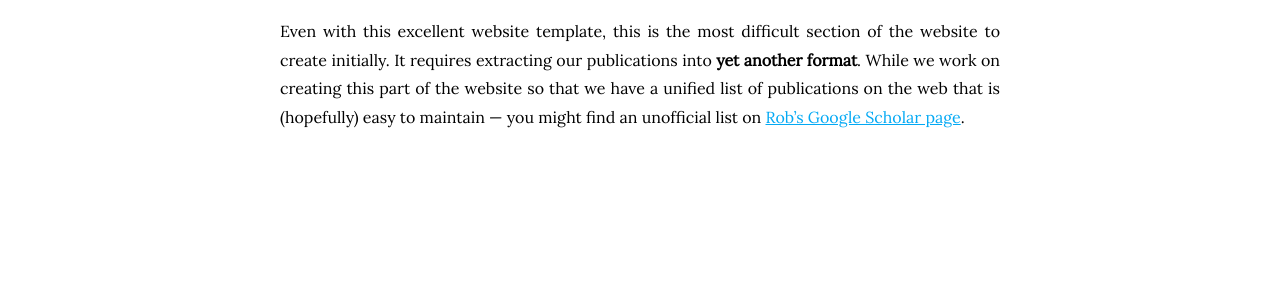
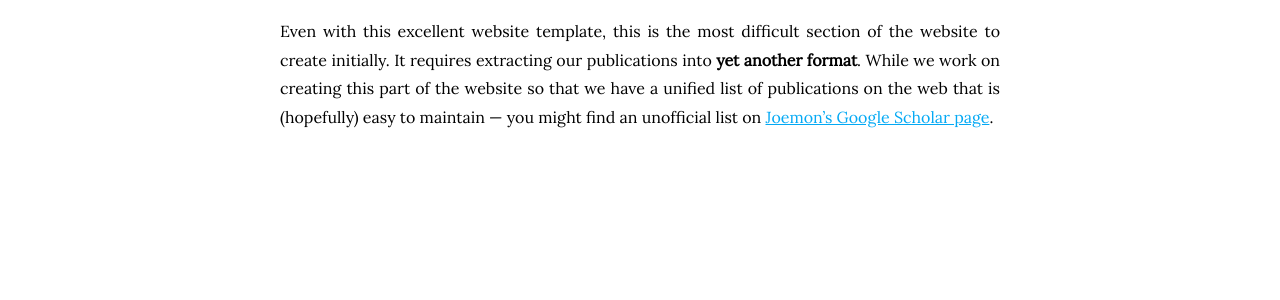
Before and after one commit to GAIR-Lab/GAIR-Lab.github.io, a Jekyll site: the page built from research/index.md, in a window 1280 px wide. Shown: the part 240-540 px from the top of the page. Built offline with Jekyll 4.4.1, drawn with Linux system fonts in a browser that asks for light colours; nearby versions of some CDN libraries.

Commit message:
Update index.md

```diff
--- a/research/index.md
+++ b/research/index.md
@@ -7,4 +7,4 @@
 Even with this excellent website template, this is the most difficult section of the website to create initially.  It requires
 extracting our publications into **yet another format**.  While we work on creating this part of the website so that we have
 a unified list of publications on the web that is (hopefully) easy to maintain --- you might find an unofficial list on
-[Rob's Google Scholar page](https://scholar.google.com/citations?user=H36hOqEAAAAJ&hl=en).
+[Joemon's Google Scholar page](https://scholar.google.com/citations?user=7t8ha2sAAAAJ&hl=en&oi=ao).
```
